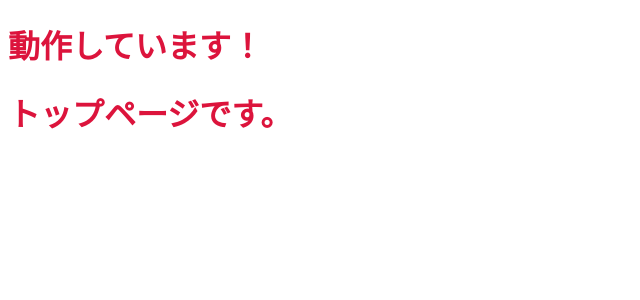
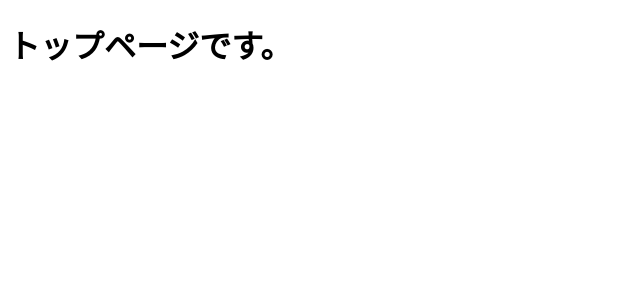
Before and after one commit to KHashimoto3/FormCoder_FRONT, a React (Vite) app: page / in a window 1280 px wide. Shown: the top 300 px of the page, without its empty margins (0-640 px from the left). Built offline with nearby package versions, Linux system fonts and the light colour scheme.

Commit message:
不要な記述、ファイルを削除した。

```diff
--- a/src/App.module.scss
+++ /dev/null
@@ -1,3 +0,0 @@
-h1 {
-  color: crimson;
-}
--- a/src/App.tsx
+++ b/src/App.tsx
@@ -1,12 +1,10 @@
 import { BrowserRouter, Route } from "react-router-dom";
-import "./App.module.scss";
 import { TopPage } from "./components/pages/TopPage";
 import { FormPage } from "./components/pages/FormPage";
 
 function App() {
   return (
     <BrowserRouter>
-      <h1 className="h1">動作しています！</h1>
       <Route path="/">
         <TopPage />
       </Route>
```
